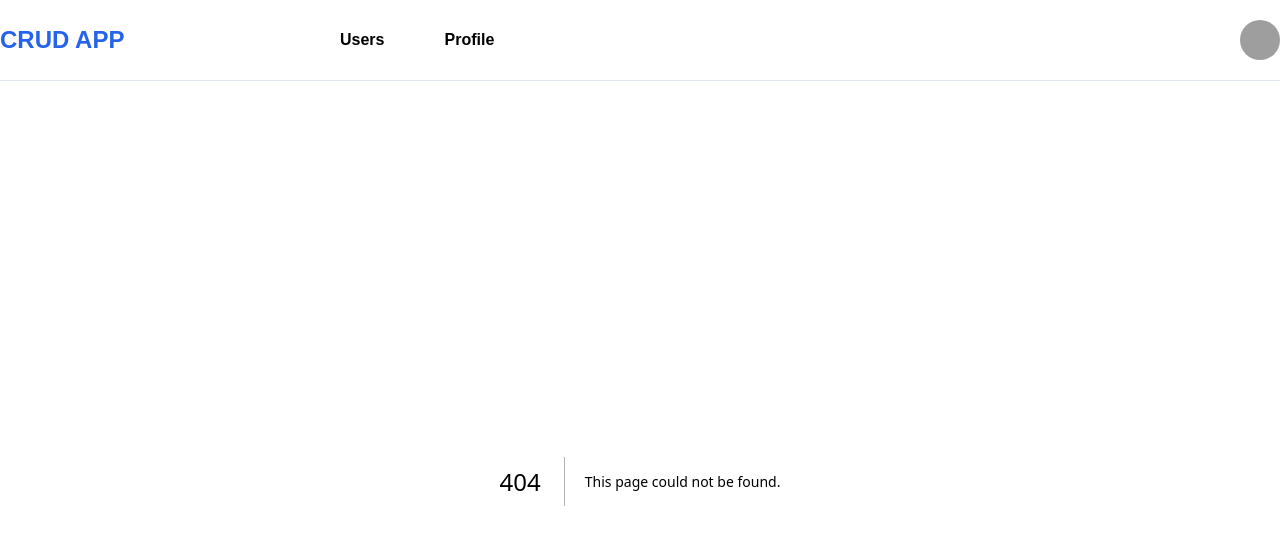
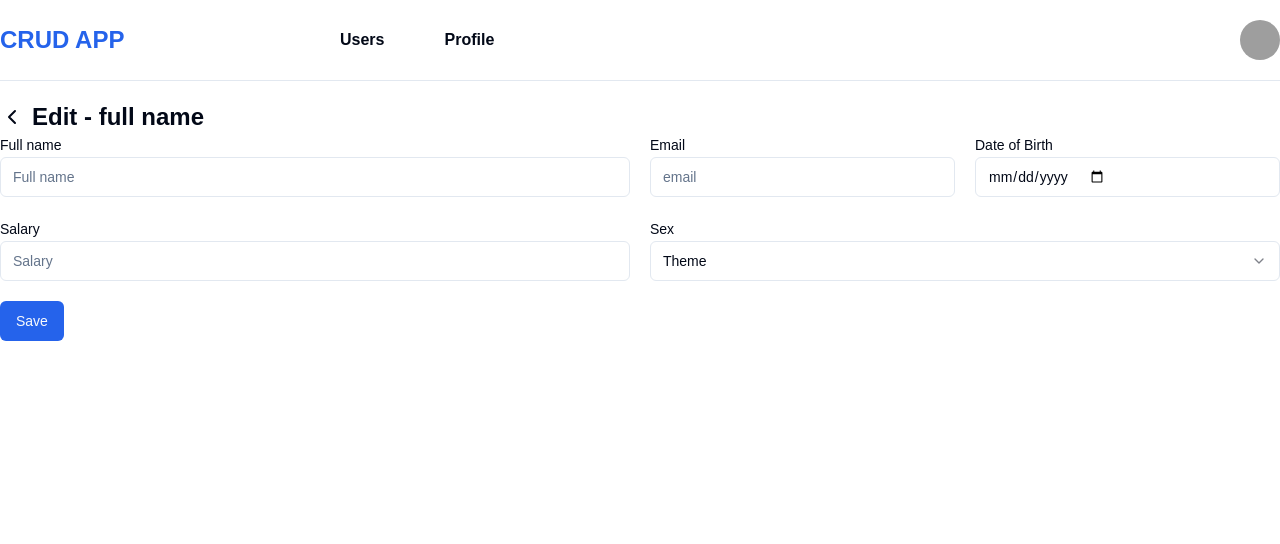
Before and after one commit to Racine14Creator/users-tracker-map, a Next.js app: page /users/123 in a window 1280 px wide. Before the commit this address had no page. Shown: the top 544 px of the page. Built offline with nearby package versions, Linux system fonts and the light colour scheme; grey boxes are pictures that could not be loaded.

Commit message:
Add Form Create and Edit

```diff
--- a/app/add-user/page.tsx
+++ b/app/add-user/page.tsx
@@ -4,6 +4,8 @@ import React from "react";
 import Form from "../components/Form";
 
 export default function page() {
+  const event = "register";
+
   return (
     <div className='w-full max-w-7xl mx-auto my-5'>
       <Link
@@ -14,7 +16,7 @@ export default function page() {
         Add User
       </Link>
       <div className='my-5'>
-        <Form />
+        <Form edit={event} />
       </div>
     </div>
   );
--- a/app/components/Form.tsx
+++ b/app/components/Form.tsx
@@ -10,7 +10,11 @@ import {
 } from "@/components/ui/select";
 import React from "react";
 
-export default function Form() {
+interface EditPageProps {
+  edit: string;
+}
+
+export default function Form({ edit }: EditPageProps) {
   return (
     <>
       <form action='' method='post'>
@@ -45,7 +49,11 @@ export default function Form() {
             </Select>
           </div>
           <div className='col-span-1'>
-            <Button type='submit'>Register</Button>
+            {edit === "edit" ? (
+              <Button type='submit'>Save</Button>
+            ) : (
+              <Button type='submit'>Register</Button>
+            )}
           </div>
         </div>
       </form>
--- a/app/components/TableUsers.tsx
+++ b/app/components/TableUsers.tsx
@@ -8,6 +8,9 @@ import {
   TableHeader,
   TableRow,
 } from "@/components/ui/table";
+import { Button } from "@/components/ui/button";
+import { Pencil, Trash } from "lucide-react";
+import Link from "next/link";
 
 export default function TableUsers() {
   return (
@@ -20,6 +23,7 @@ export default function TableUsers() {
             <TableHead>Age</TableHead>
             <TableHead className=''>Salaire</TableHead>
             <TableHead className=''>Sex</TableHead>
+            <TableHead className=''></TableHead>
           </TableRow>
         </TableHeader>
         <TableBody>
@@ -35,6 +39,20 @@ export default function TableUsers() {
                 </span>
               </div>
             </TableCell>
+            <TableCell>
+              <div className='flex flex-row gap-2'>
+                <Button asChild>
+                  <Link href='/users/123'>
+                    <Pencil />
+                  </Link>
+                </Button>
+                <Button asChild className='bg-red-600'>
+                  <Link href='/users/123'>
+                    <Trash />
+                  </Link>
+                </Button>
+              </div>
+            </TableCell>
           </TableRow>
         </TableBody>
       </Table>
--- /dev/null
+++ b/app/users/[id]/page.tsx
@@ -0,0 +1,26 @@
+"use client";
+
+import Form from "@/app/components/Form";
+import { ChevronLeft } from "lucide-react";
+import Link from "next/link";
+import React from "react";
+
+export default function page() {
+  // const [eventPage, setEventPage] = useState<boolean>(true);
+  const event = "edit";
+  return (
+    <>
+      <div className='w-full max-w-7xl mx-auto my-5'>
+        <Link
+          href='/'
+          className='font-semibold text-2xl items-center flex flex-row gap-2'
+        >
+          <ChevronLeft />
+          Edit - {"full name"}
+        </Link>
+
+        <Form edit={event} />
+      </div>
+    </>
+  );
+}
```
